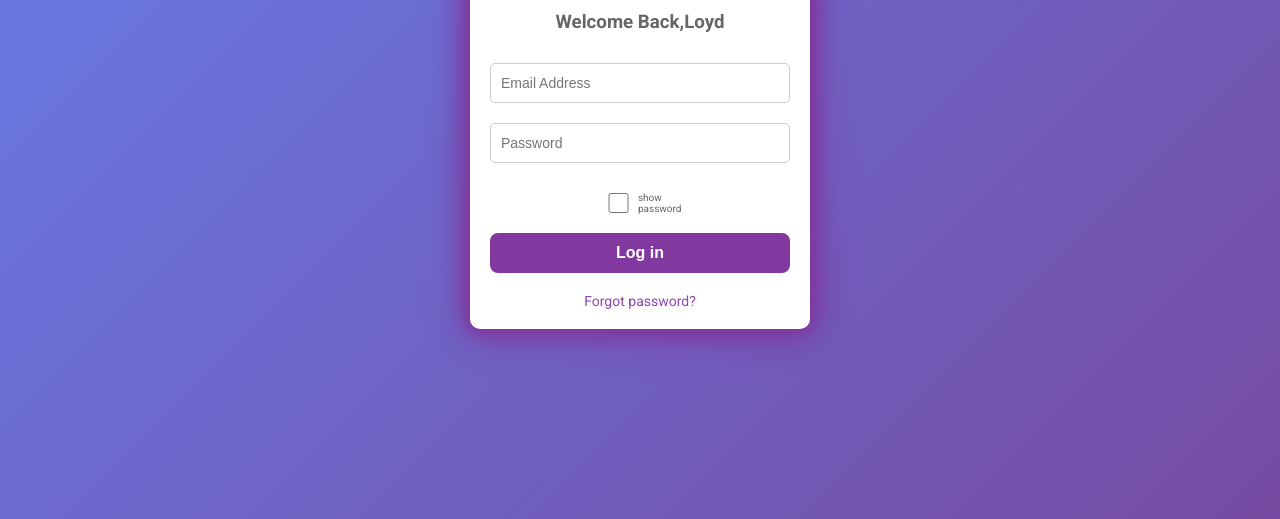
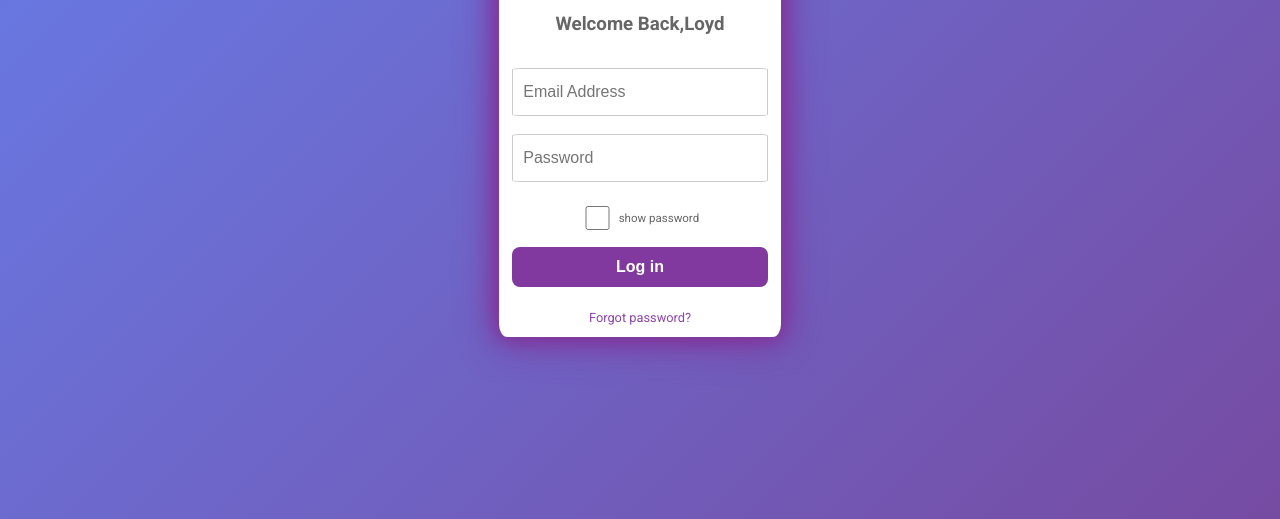
Before and after one commit to nittish03/SPOTIFY-LOG-IN-PAGE, a plain HTML site: page index.html in a window 1280 px wide. Shown: the part 281-800 px from the top of the page. Drawn offline with Linux system fonts and the light colour scheme.

Commit message:
FINAL TOUCH

```diff
--- a/index.css
+++ b/index.css
@@ -6,23 +6,26 @@ body {
     display: flex;
     justify-content: center;
     align-items: center;
+    flex-wrap: wrap;
     height: 100vh;
+    width: 100vw;
     font-family: 'Roboto', sans-serif;
     background-color: #e0e0e0;
     margin: 0;
     padding: 0;
     background: linear-gradient(135deg, #667eea 0%, #764ba2 100%);
-
+    transition: all 0.2s ease-in-out;
 }
 
-#container {
+#containerL {
     display: flex;
+    flex-wrap: wrap;
     flex-direction: column;
     align-items: center;
     justify-content: start;
-    width: 300px;
-    padding: 20px;
-    border-radius: 10px;
+    width: 20vw;
+    padding: 1vw;
+    border-radius: 3%;
     background-color: #ffffff;
     box-shadow: 0 4px 8px rgba(0, 0, 0, 0.1);
     animation: anime 4s 0s ease-in-out infinite normal;
@@ -32,51 +35,59 @@ body {
 input {
     border: 1px solid #cccccc;
     background-color: #ffffff;
-    border-radius: 5px;
-    height: 40px;
-    font-size: 14px;
-    padding-left: 10px;
-    margin: 10px 0;
+    border-radius: 3%;
+    height: 6vh;
+    font-size: 2vh;
+    padding-left: 4%;
+    margin: 3% 0;
     width: 100%;
     box-sizing: border-box;
 }
-#cb{
-    height: 20px;
+#cbL{
+    height: 3vh;
+    display: flex;
+    justify-content: center;
+    align-items: center;
+    flex-wrap: wrap;
 }
-#checkbox {
+#checkboxL {
     color: #666666;
     display: flex;
-    justify-content: flex-start;
+    justify-content: start;
     align-items: center;
-    font-size: 10px;
+    font-size: 60%;
     margin: 10px 0;
+    width: 50%;
 }
-
-#mail {
+#checkboxL p{
+    width: 20vw;
+    font-size: 120%;
+}
+#mailL {
     margin-bottom: 10px;
 }
 
-a {
+#containerL a {
     text-decoration: none;
     color: #8e44ad;
-    font-size: 14px;
-    margin-top: 10px;
+    font-size: 80%;
+    margin-top: 5%;
 }
 
-h1 {
+#containerL h1 {
     color: #8e44ad;
-    font-size: 24px;
-    margin-bottom: 20px;
+    font-size: 3vw;
+    margin-bottom: 4%;
     animation: h1 4s 0s ease-in-out infinite normal;
     transition: 2s;
 }
 
-h3 {
+#containerL h3 {
     color: #666666;
-    margin-bottom: 20px;
+    margin-bottom: 10%;
 }
 
-button {
+#buttonL {
     background-color: #8e44ad;
     color: #ffffff;
     font-weight: bold;
@@ -87,15 +98,15 @@ button {
     margin-bottom: 10px;
     border: none;
     cursor: pointer;
-    animation: button 4s 0s ease-in-out infinite normal;
+    animation: buttonL 4s 0s ease-in-out infinite normal;
     transition: 2s;
 }
 
-button:hover {
+#buttonL:hover {
     background-color: #732d91;
 }
 
-@keyframes button {
+@keyframes buttonL {
     0%, 100% {
         background-color: #8e44ad;
     }
@@ -124,88 +135,15 @@ button:hover {
 
 /* Responsive Styles */
 @media (max-width: 768px) {
-    #container {
+    #containerL {
         width: 80%;
-        padding: 20px;
+        padding: 15%;
     }
-}
-
-@media (max-width: 480px) {
-    #container {
-        width: 90%;
-        padding: 15px;
-    }
-
-    h1 {
+    #containerL h1 {
         font-size: 20px;
     }
 
-    button {
+    #buttonL {
         font-size: 14px;
     }
 }
-
-
-
-
-/* @keyframes button{
-    0%{
-background-color: #3eff8c;
-    }
-    33%{
-        background-color: #3eff8c;
-    }
-    66%{
-
-        background-color: aqua;
-    }
-    100%{
-background-color: aqua;
-    }
-}
-@keyframes h1{
-    0%{
-color: #3eff8c;
-    }
-    33%{
-        color: #3eff8c;
-    }
-    66%{
-        color: aqua;
-
-    }
-    100%{
-color: aqua;
-    }
-}
-@keyframes anime{
-    0%{
-        box-shadow: 0 0 1px #3eff8c,
-        0 0 5px #3eff8c,
-        0 0 10px #3eff8c,
-        0 0 15px #3eff8c;
-
-    }
-    33%{
-       box-shadow: 0 0 5px #3eff8c,
-        0 0 25px #3eff8c,
-        0 0 50px #3eff8c,
-        0 0 100px #3eff8c;
-
-    }
-    66%{
-        box-shadow: 0 0 1px aqua,
-        0 0 5px aqua,
-        0 0 10px aqua,
-        0 0 15px aqua;
-
-    }
-
-    100%{
-        box-shadow: 0 0 5px aqua,
-        0 0 25px aqua,
-        0 0 50px aqua,
-        0 0 100px aqua;
-
-    }
-} */
--- a/index.html
+++ b/index.html
@@ -1,3 +1,4 @@
+
 <!DOCTYPE html>
 <html lang="en">
 <head>
@@ -8,17 +9,20 @@
     <link rel="website icon" href="">
 </head>
 <body>
-<div id="container">
-    <h1>SPOTIFY</h1>
-    <h3>Welcome Back,Loyd</h3>
-    <input id="mail" type="email" placeholder="Email Address">
-    <input id="password" type="password" placeholder="Password">
-    <div id="checkbox">
-    <input id="cb" type="checkbox" >show password
+<bodyL id="bodyL">
+    <div id="containerL">
+        <h1>SPOTIFY</h1>
+        <h3>Welcome Back,Loyd</h3>
+        <input id="mailL" required type="email" placeholder="Email Address">
+        <input id="passwordL" required type="password" placeholder="Password">
+        <div id="checkboxL">
+        <input id="cbL" type="checkbox" >
+        <p>show password</p>
+        </div>
+        <button id="buttonL">Log in</button>
+        <a href="#">Forgot password?</a>
     </div>
-    <button id="button">Log in</button>
-    <a href="#">Forgot password?</a>
-</div>
+</bodyL id="bodyL">
 <script src="index.js"></script>
 </body>
 </html>
--- a/index.js
+++ b/index.js
@@ -1,19 +1,20 @@
-let a=document.getElementById("cb");
-let mail=document.getElementById("mail");
-let password=document.getElementById("password");
-let button=document.getElementById("button");
+let a=document.getElementById("cbL");
+let mailL=document.getElementById("mailL");
+let passwordL=document.getElementById("passwordL");
+let buttonL=document.getElementById("buttonL");
 function showP(){
-    if(document.getElementById("cb").checked){
-        document.getElementById("password").type="text";
+    if(document.getElementById("cbL").checked){
+        document.getElementById("passwordL").type="text";
         console.log("checked");
     }else{
-        document.getElementById("password").type="password";
+        document.getElementById("passwordL").type="password";
         console.log("not checked");
     }
 }
-document.getElementById("cb").onclick=showP;
-button.onclick=()=>{
+document.getElementById("cbL").onclick=showP;
+buttonL.onclick=(e)=>{
+e.preventDefault();
 alert("thank you for loging in");
-password.value="";
-mail.value="";
+passwordL.value="";
+mailL.value="";
 }
```
